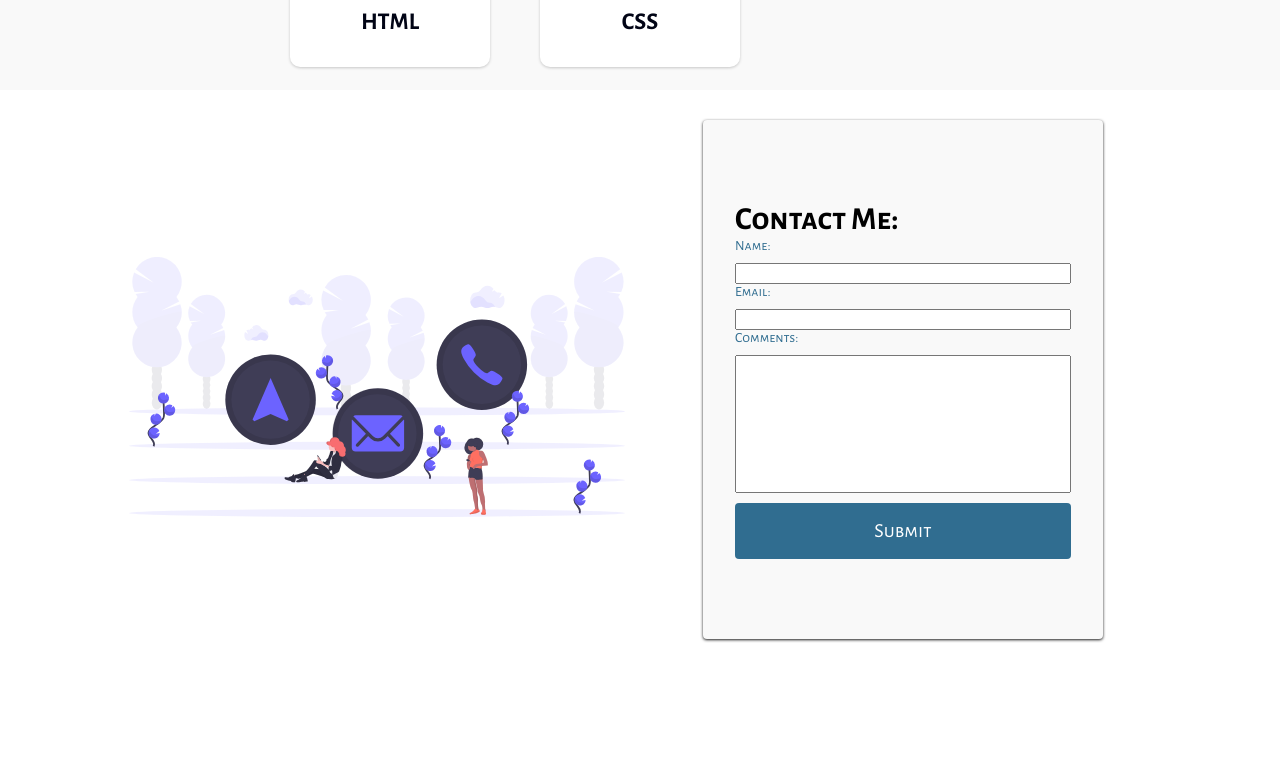
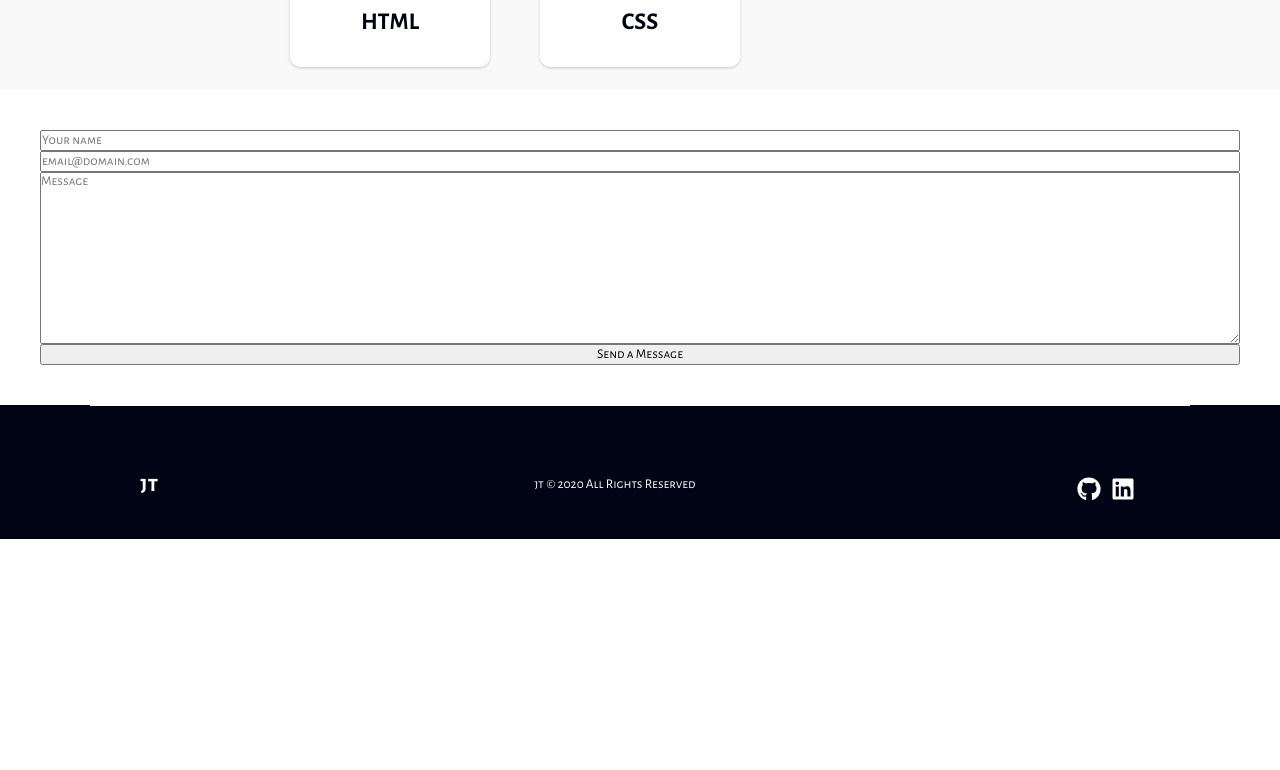
Before and after one commit to jtomassoni/portfolio-site, a React (Create React App) app: page / in a window 1280 px wide. Shown: the part 2810-3580 px from the top of the page. After the commit the page ends 3349 px from the top, so only its background shows below. Built offline with nearby package versions, Linux system fonts and the light colour scheme.

Commit message:
trying dummy form

```diff
--- a/public/index.html
+++ b/public/index.html
@@ -29,6 +29,12 @@
     <title>James Tomassoni</title>
   </head>
   <body>
+
+    <form name='contact' netlify netlify-honeypot='bot-field' hidden>
+      <input type='text' name='name' />
+      <input type='email' name='email' />
+      <textarea name='message'></textarea>
+    </form>
     <noscript>You need to enable JavaScript to run this app.</noscript>
     <div id="root"></div>
     <!--
--- a/src/components/Dummy/index.js
+++ b/src/components/Dummy/index.js
@@ -1,69 +1,33 @@
-import React, { useState } from 'react';
-import contactpic from '../../images/icons/contact.svg';
+import React from 'react';
 
-import {
-	Container,
-	Wrapper,
-	Row,
-	ColumnOne,
-	Form,
-	Label,
-	InputTextArea,
-	InputText,
-	ColumnTwo,
-	Img,
-	ImgContainer,
-	FormButton,
-} from './DummyElements';
-
-const Contact = () => {
-	const [contact, setContact] = useState();
-	const [name, setName] = useState();
-	const [email, setEmail] = useState();
+const Dummy = () => {
+	const formStyles = {
+		display: 'flex',
+		flexDirection: 'column',
+		margin: '40px',
+	};
 
 	return (
-		<Container altBg={true} id='contact'>
-			<Wrapper>
-				<Row imgPosition={true}>
-					<ColumnOne>
-						<Form>
-							<h1>Contact Me:</h1>
-							<Label htmlFor='name'>Name:</Label>
-							<InputText
-								type='text'
-								name='name'
-								onChange={(event) => setName(event.target.value)}
-								value={name}
-							/>
-							<Label htmlFor='email'>Email:</Label>
-							<InputText
-								type='email'
-								name='email'
-								onChange={(event) => setEmail(event.target.value)}
-								value={email}
-							/>
-							<Label htmlFor='additionalDetails'>Comments:</Label>
-							<InputTextArea
-								type='text'
-								rows='8'
-								name='details'
-								id='details'
-								form='detailsform'
-								onChange={(event) => setContact(event.target.value)}
-								value={contact}
-							/>
-							<FormButton>Submit</FormButton>
-						</Form>
-					</ColumnOne>
-					<ColumnTwo>
-						<ImgContainer>
-							<Img src={contactpic} alt='contact' />
-						</ImgContainer>
-					</ColumnTwo>
-				</Row>
-			</Wrapper>
-		</Container>
+		<div className='Dummy'>
+			<form style={formStyles} name='contact' action='/' method='POST'>
+				<input required type='hidden' name='form-name' value='contact' />
+				<input required type='text' name='name' placeholder='Your name' />
+				<input
+					required
+					type='email'
+					name='email'
+					placeholder='email@domain.com'
+				/>
+				<textarea
+					required
+					name='message'
+					placeholder='Message'
+					cols='30'
+					rows='10'></textarea>
+				<button type='submit'>Send a Message</button>
+			</form>
+		</div>
 	);
 };
 
-export default Contact;
+export default Dummy;
```
Also changed, not shown: 1 other file (tests, documents, lock files or other folders).
